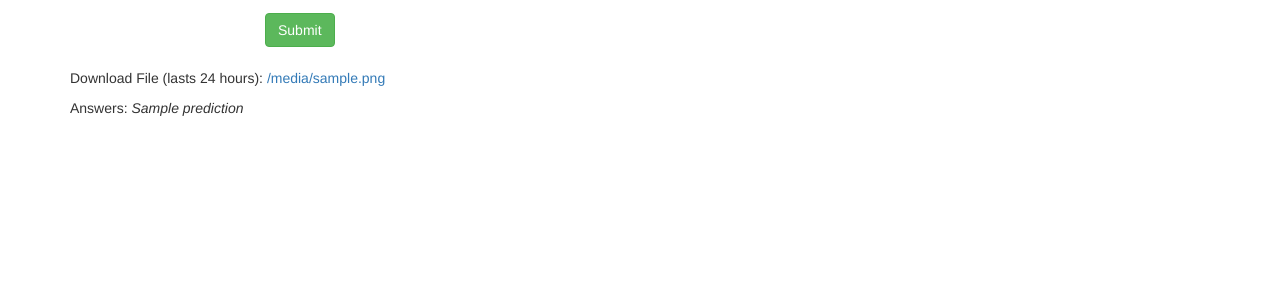
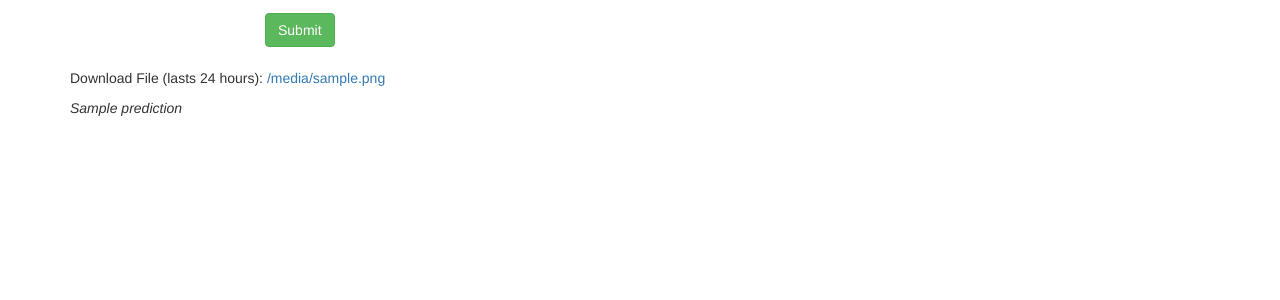
Before and after one commit to naidu970/color_based_defect_identification_system, a Flask app: template templates/index.html in a window 1280 px wide. Shown: the part 262-562 px from the top of the page. Run offline with Flask 2, Linux system fonts and the light colour scheme; the template is opened without the code that fills it: most values are stand-ins (such as "Sample title", 1, 10 or a date in 2020); some libraries are stand-ins or nearby versions.

Commit message:
Add files via upload

```diff
--- a/templates/index.html
+++ b/templates/index.html
@@ -33,13 +33,13 @@
 	{% if prediction %}
   <!-- <img src="{{img_path}}" height="1000px" width="1000px"> -->
     <!-- <p> Extracted Text  : <i> {{extracted_text}} </i></p>
-	<p> Answers : <i> {{prediction}} </i></p> -->
+	<p><i> {{prediction}} </i></p> -->
     <span style="font-size: 20; margin: 21px 0; display: block;">
       <p> Download File (lasts 24 hours): <a href="{{uploaded_image_url}}">{{uploaded_image_url}}</a> </p>
 
 
 
-      <p> Answers: <i>{{ prediction|safe }}</i> </p>
+      <p><i>{{ prediction|safe }}</i> </p>
       </span>
 
 	{% endif %}
```
